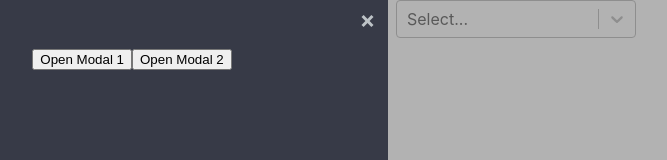
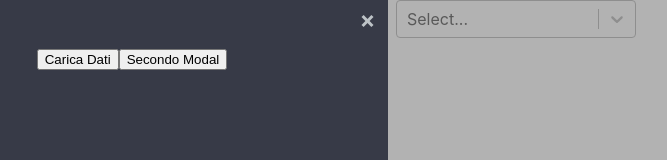
Before and after one commit to CodeBusterswe/CodeBusters-HDviz, a React (Create React App) app in the folder client/: page / in a window 1280 px wide. Shown: the top 160 px of the page, without its empty margins (124-791 px from the left). Built offline with nearby package versions, Linux system fonts and the light colour scheme.

Commit message:
DimList in modal

```diff
--- a/client/src/components/UI/burgerMenuUI/BurgerMenu.js
+++ b/client/src/components/UI/burgerMenuUI/BurgerMenu.js
@@ -1,8 +1,6 @@
 import React, { useState } from 'react'
 import { slide as Menu } from 'react-burger-menu'
 // try scaleRotate at the end (elastic) or slide
-import MyCSVReader from './MyCSVReader'
-import DimList from './DimList'
 import { useStore } from "../../../ContextProvider"
 import Modal1 from './Modal1'
 import Modal2 from './Modal2'
@@ -37,19 +35,16 @@ const BurgerMenu = props => {
 
     <Menu width={'40%'} isOpen={menuIsOpen}>
       <div>
-        <button onClick={openModal1}>Open Modal 1</button>
+        <button onClick={openModal1}>Carica Dati</button>
         <Modal1
           modal1IsOpen={modal1IsOpen}
           closeModal1={closeModal1}
         />
-        <button onClick={openModal2}>Open Modal 2</button>
+        <button onClick={openModal2}>Secondo Modal</button>
         <Modal2
           modal2IsOpen={modal2IsOpen}
           closeModal2={closeModal2}
         />
-      </div>
-      <div>
-        <DimList />
       </div>
     </Menu>
   )
--- a/client/src/components/UI/burgerMenuUI/DimList.js
+++ b/client/src/components/UI/burgerMenuUI/DimList.js
@@ -1,26 +1,27 @@
 import React from 'react'
 import CheckBox from './CheckBox'
+import { useStore } from "../../../ContextProvider"
 
 const DimList = props => {
+    const viewModel = useStore()
     const {
         dataLoaded,
         allChecked,
         handleAllChecked,
-        CheckBox,
-        handleCheckChieldElement
+        handleCheckChieldElement,
+        dims
     } = props
-
 
     return (
         <div>
             {dataLoaded ?
                 (<li className="list-group-item text-secondary" key="checkall">
                     <input className="form-check-input" key="checkall" checked={allChecked} type="checkbox" value="checkedall" id="checkAll" onChange={handleAllChecked} /><label htmlFor="checkAll" className="h-6">Seleziona tutto</label>
-                </li> ) : (null)
+                </li>) : (null)
             }
             <ul className="list-group list-group-horizontal d-inline-flex flex-wrap flex-fill">
                 {
-                    props.dims && props.dims.filter(dim => !dim.isRedux).map((dim)=>{
+                    props.dims && dims.filter(dim => !dim.isRedux).map((dim) => {
                         return (<CheckBox key={dim.value} handleCheckChieldElement={handleCheckChieldElement} {...dim} />)
                     })
                 }
--- a/client/src/components/UI/burgerMenuUI/Modal1.js
+++ b/client/src/components/UI/burgerMenuUI/Modal1.js
@@ -1,6 +1,7 @@
 import React from 'react'
 import Modal from 'react-modal'
 import MyCSVReader from './MyCSVReader'
+import DimList from './DimList'
 
 const Modal1 = props => {
 
@@ -22,15 +23,15 @@ const Modal1 = props => {
 
             }}
         >
-
-            <button onClick={closeModal1}>close</button>
-            BISOGNA DISABILITARE IL TASTO DI POTER APRIRE IL MENU COL MODAL APERTO
             <div>
-            <MyCSVReader />
+                <MyCSVReader />
+                qui poi ci stanno le dimList
+                <DimList />
+                <button onClick={closeModal1}>Torna al menù</button>
             </div>
         </Modal>
 
-    )
-}
+            )
+        }
 
 export default Modal1
```
